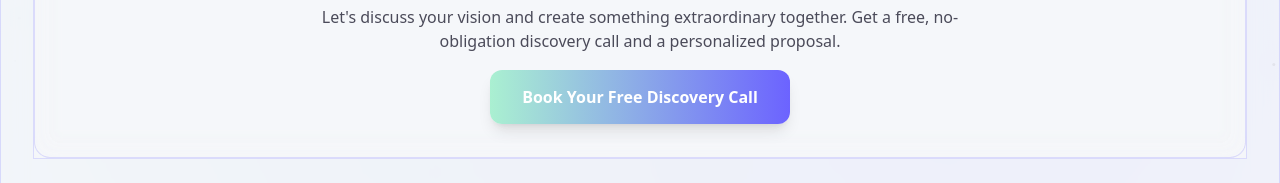
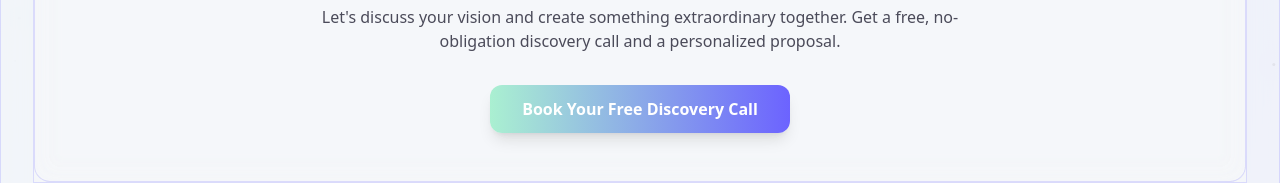
Before and after one commit to petra66orii/personal-portfolio, a React (Vite) app in the folder frontend/: page /services in a window 1280 px wide. Shown: the part 509-692 px from the top of the page. Built offline with nearby package versions, Linux system fonts and the light colour scheme; no server answers.

Commit message:
Fix CTA button

```diff
--- a/frontend/src/components/ServicesSection.tsx
+++ b/frontend/src/components/ServicesSection.tsx
@@ -189,7 +189,7 @@ const ServicesSection: React.FC = () => {
                 </p>
                 <Link
                   to="/quote"
-                  className="bg-gradient-to-r button-gradient text-white font-semibold py-4 px-8 rounded-xl transition-all duration-300 shadow-lg hover:shadow-xl transform hover:-translate-y-1"
+                  className="inline-block whitespace-nowrap bg-gradient-to-r button-gradient text-white font-semibold text-sm sm:text-base py-3 px-4 sm:px-8 rounded-xl transition-all duration-300 shadow-lg hover:shadow-xl transform hover:-translate-y-1"
                 >
                   {t("services2.cta_button")}
                 </Link>
```
